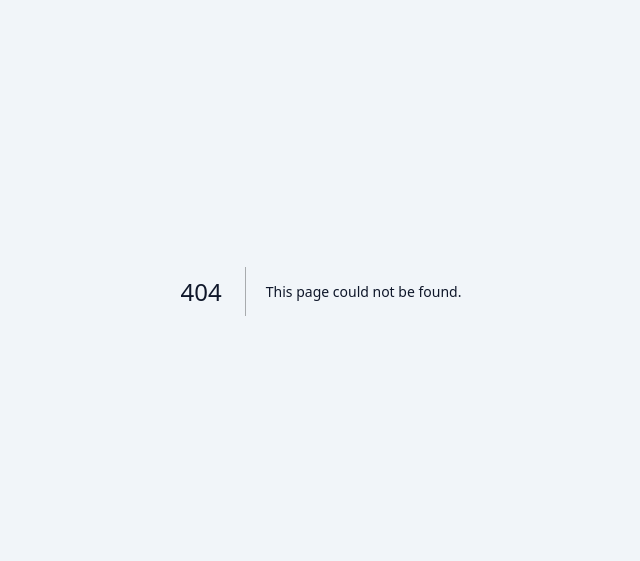
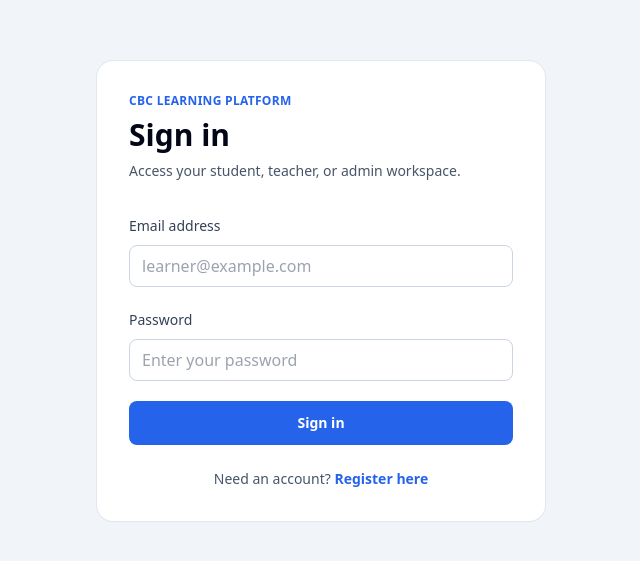
Before and after one commit to William-6000/cbc-learning-platform, a Next.js app in the folder frontend/: page /login in a window 1280 px wide. Before the commit this address had no page. Shown: the part 109-670 px from the top of the page, without its empty margins (319-959 px from the left). Built offline with nearby package versions, Linux system fonts and the light colour scheme; no server answers.

Commit message:
Create page.js

```diff
--- /dev/null
+++ b/frontend/app/login/page.js
@@ -0,0 +1,104 @@
+'use client';
+
+import { useState } from 'react';
+
+const apiBaseUrl = process.env.NEXT_PUBLIC_API_URL || 'http://localhost:4000';
+
+export default function LoginPage() {
+  const [formData, setFormData] = useState({ email: '', password: '' });
+  const [status, setStatus] = useState('');
+  const [isSubmitting, setIsSubmitting] = useState(false);
+
+  function handleChange(event) {
+    setFormData((current) => ({
+      ...current,
+      [event.target.name]: event.target.value,
+    }));
+  }
+
+  async function handleSubmit(event) {
+    event.preventDefault();
+    setIsSubmitting(true);
+    setStatus('Signing in...');
+
+    try {
+      const response = await fetch(`${apiBaseUrl}/api/auth/login`, {
+        method: 'POST',
+        headers: { 'Content-Type': 'application/json' },
+        body: JSON.stringify(formData),
+      });
+      const result = await response.json();
+
+      if (!response.ok) {
+        setStatus(result.error || 'Login failed. Please check your credentials.');
+        setIsSubmitting(false);
+        return;
+      }
+
+      localStorage.setItem('cbcAuthToken', result.token);
+      localStorage.setItem('cbcAuthUser', JSON.stringify(result.user));
+      setStatus(`Welcome back, ${result.user.name}.`);
+      setIsSubmitting(false);
+    } catch (error) {
+      setStatus(`Unable to reach the backend at ${apiBaseUrl}.`);
+      setIsSubmitting(false);
+    }
+  }
+
+  return (
+    <main className="flex min-h-screen items-center justify-center bg-slate-100 px-6 py-12">
+      <section className="w-full max-w-md rounded-2xl bg-white p-8 shadow-sm ring-1 ring-slate-200">
+        <p className="text-xs font-semibold uppercase tracking-wide text-blue-600">CBC Learning Platform</p>
+        <h1 className="mt-2 text-3xl font-bold text-slate-950">Sign in</h1>
+        <p className="mt-2 text-sm text-slate-600">
+          Access your student, teacher, or admin workspace.
+        </p>
+
+        <form className="mt-8 space-y-5" onSubmit={handleSubmit}>
+          <label className="block">
+            <span className="text-sm font-medium text-slate-700">Email address</span>
+            <input
+              className="mt-2 w-full rounded-lg border border-slate-300 px-3 py-2 text-slate-900 outline-none transition focus:border-blue-500 focus:ring-2 focus:ring-blue-100"
+              name="email"
+              type="email"
+              value={formData.email}
+              onChange={handleChange}
+              placeholder="learner@example.com"
+              required
+            />
+          </label>
+
+          <label className="block">
+            <span className="text-sm font-medium text-slate-700">Password</span>
+            <input
+              className="mt-2 w-full rounded-lg border border-slate-300 px-3 py-2 text-slate-900 outline-none transition focus:border-blue-500 focus:ring-2 focus:ring-blue-100"
+              name="password"
+              type="password"
+              value={formData.password}
+              onChange={handleChange}
+              placeholder="Enter your password"
+              required
+            />
+          </label>
+
+          <button
+            className="w-full rounded-lg bg-blue-600 px-4 py-3 text-sm font-semibold text-white transition hover:bg-blue-700 disabled:cursor-not-allowed disabled:bg-blue-300"
+            type="submit"
+            disabled={isSubmitting}
+          >
+            {isSubmitting ? 'Signing in...' : 'Sign in'}
+          </button>
+        </form>
+
+        {status ? <p className="mt-4 rounded-lg bg-slate-50 p-3 text-sm text-slate-700">{status}</p> : null}
+
+        <p className="mt-6 text-center text-sm text-slate-600">
+          Need an account?{' '}
+          <a className="font-semibold text-blue-600 hover:text-blue-700" href="/register">
+            Register here
+          </a>
+        </p>
+      </section>
+    </main>
+  );
+    }
```
